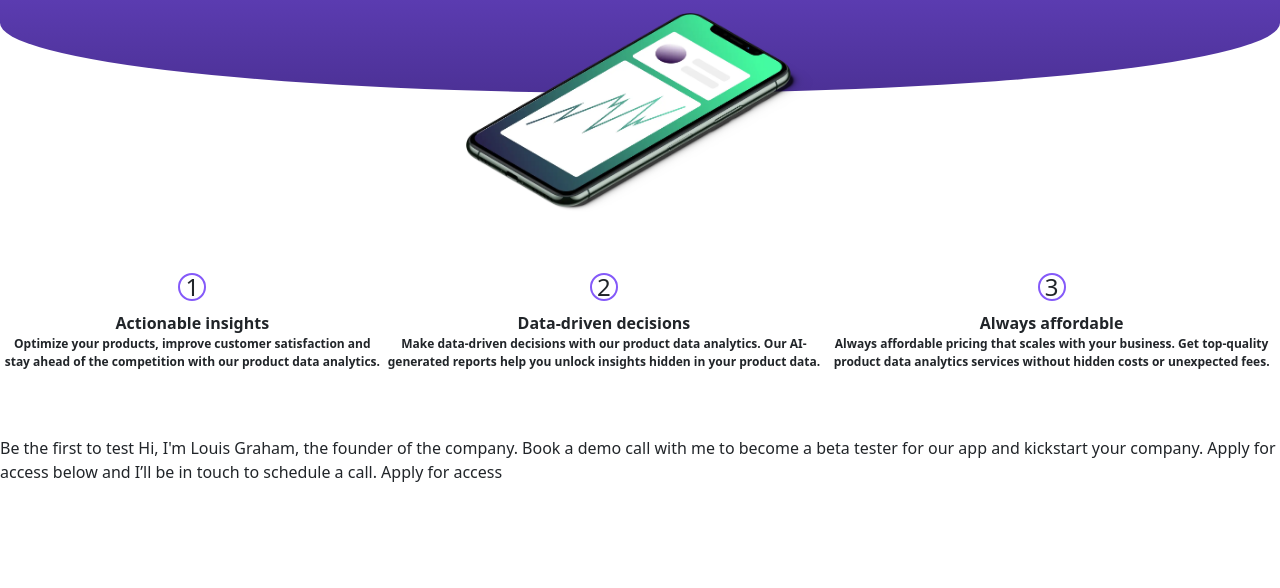
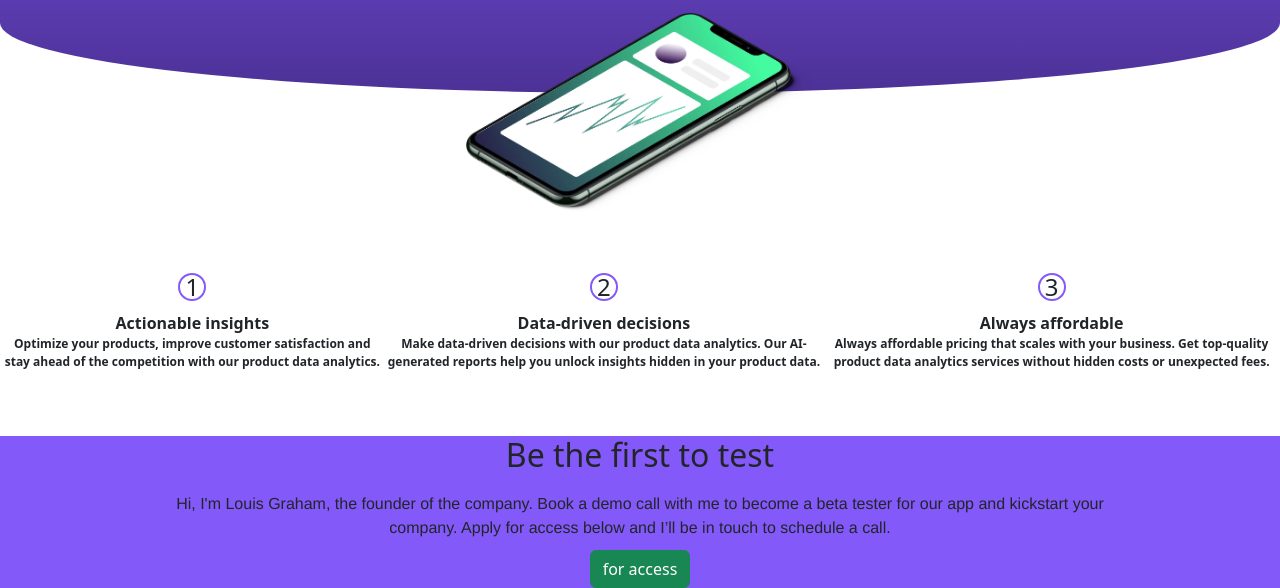
Before and after one commit to LochlanSavage/Landing-page, a plain HTML site: page index.html in a window 1280 px wide. Shown: the part 297-885 px from the top of the page. Before the commit the page ends 800 px from the top, so only its background shows below. Drawn offline with Linux system fonts and the light colour scheme.

Commit message:
completed the banner

```diff
--- a/index.html
+++ b/index.html
@@ -66,15 +66,16 @@
 </div>
 </section>
 
+<div class="banner">
+  <h2>Be the first to test</h2>
 
-
-  Be the first to test
-
-  Hi, I'm Louis Graham, the founder of the company. Book a demo call with me to become a
+  <p>Hi, I'm Louis Graham, the founder of the company. Book a demo call with me to become a
   beta tester for our app and kickstart your company. Apply for access below and I’ll be
   in touch to schedule a call.
+  </p>
 
-  Apply for access
+  <button type ="button" class="btn btn-success"> for access </button>
+</div>
 
 </body>
 <script src="/bootstrap-5.3.0-alpha3-dist/js/bootstrap.js"></script>
--- /dev/null
+++ b/scss/_banner.scss
@@ -0,0 +1,12 @@
+.banner{
+text-align: center;
+background-color: #8459f9;
+
+}
+
+.banner p {
+  display: inline-block;
+  padding: 10px;
+  margin: 0 140px;
+  font-family: "EB Garamond", Helvetica, Arial, sans-serif;
+}
--- a/scss/main.scss
+++ b/scss/main.scss
@@ -3,3 +3,4 @@
 @import "_features";
 @import "_header";
 @import"_hero";
+@import"_banner";
```
Also changed, not shown: css/main.css, 1 other file.
